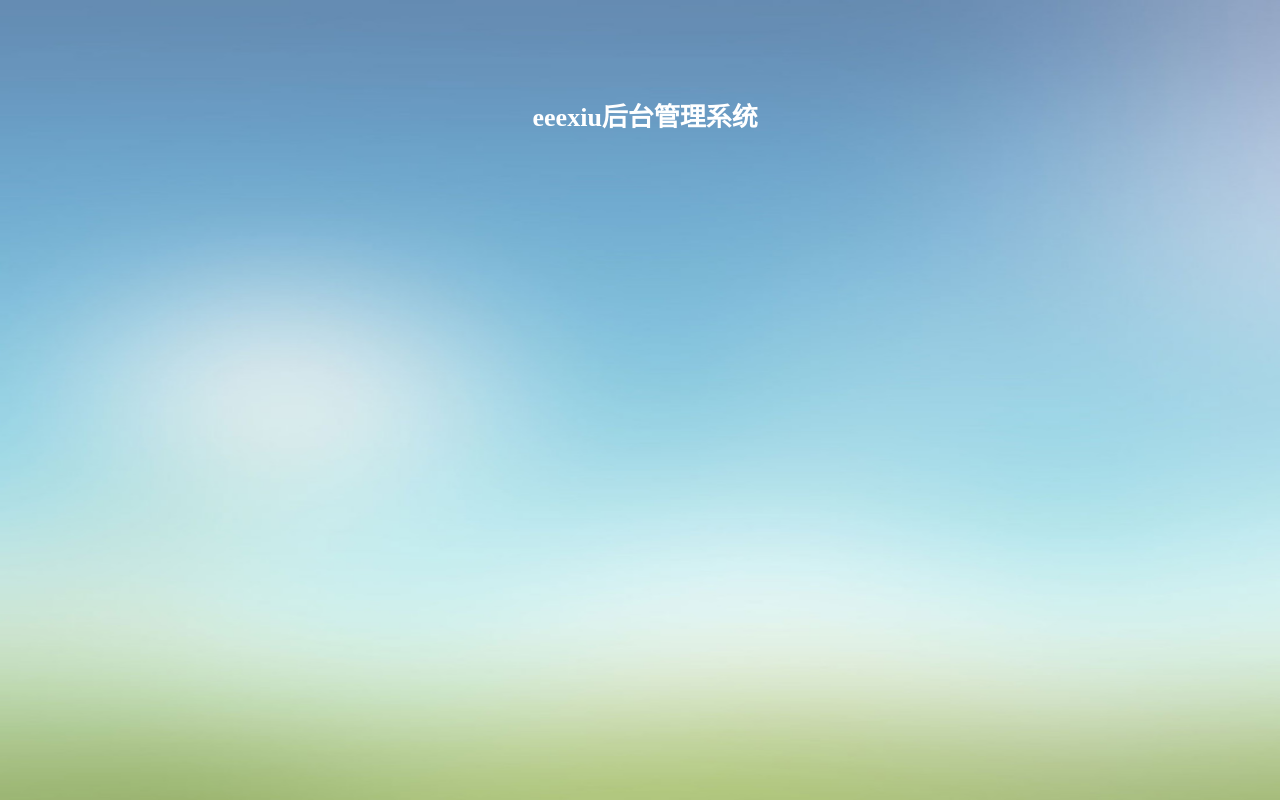
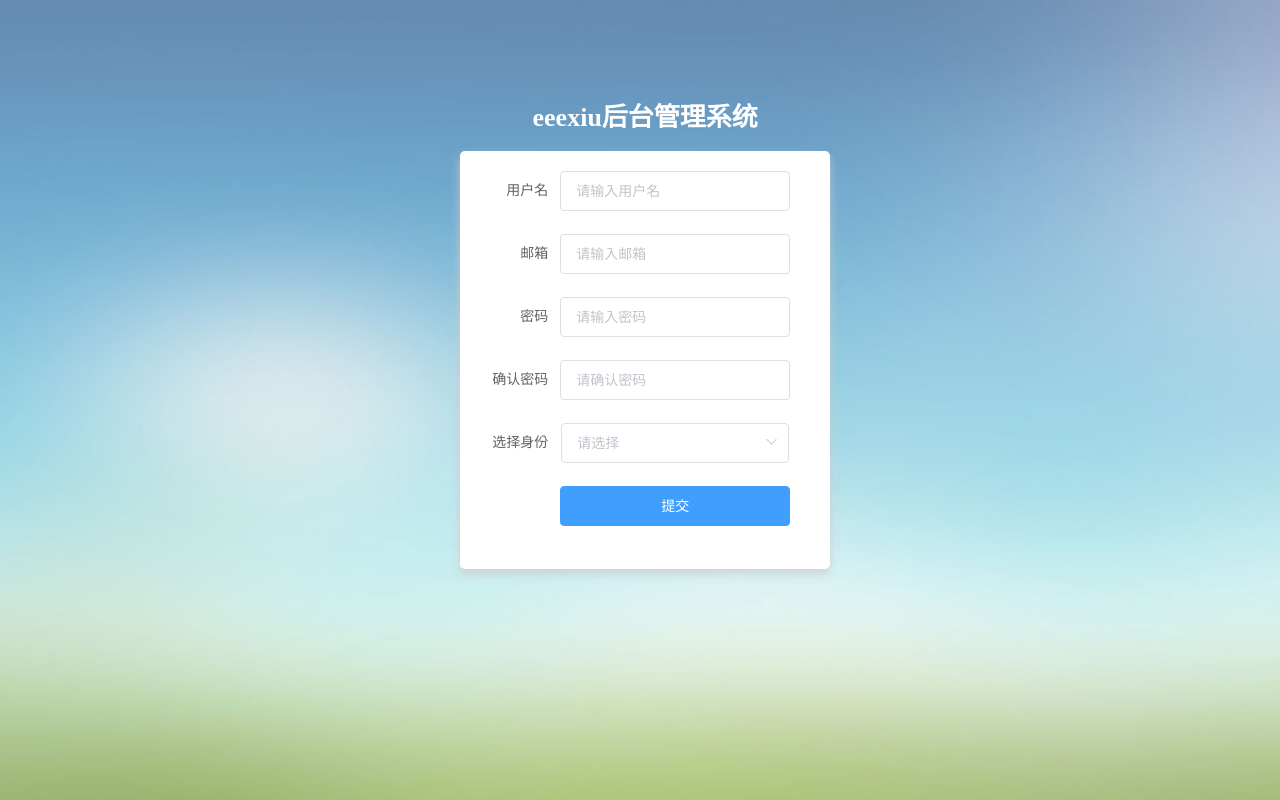
Before and after one commit to xiuFranklin/nodetest, a Vue app in the folder client/: page /register in a window 1280 px wide. Built offline with nearby package versions, Linux system fonts and the light colour scheme.

Commit message:
1.增加注册页面表单的制作；第20课

```diff
--- a/client/src/views/Register.vue
+++ b/client/src/views/Register.vue
@@ -3,6 +3,40 @@
         <section class="form_container">
             <div class="manage_tip">
                 <span class="title">eeexiu后台管理系统</span>
+
+                <el-form :model="registerUser" status-icon :rules="rules" ref="registerForm" label-width="80px" class="registerForm">
+                    <el-form-item label="用户名" prop="name">
+                    <el-input v-model="registerUser.name" placeholder="请输入用户名"></el-input>
+                    </el-form-item>
+
+                    <el-form-item label="邮箱" prop="email">
+                    <el-input v-model="registerUser.email" placeholder="请输入邮箱"></el-input>
+                    </el-form-item>
+
+                    <el-form-item label="密码" prop="password">
+                    <el-input type="password" v-model="registerUser.password" placeholder="请输入密码"></el-input>
+                    </el-form-item>
+
+                    <el-form-item label="确认密码" prop="password2">
+                    <el-input type="password" v-model="registerUser.password" placeholder="请确认密码"></el-input>
+                    </el-form-item>
+
+                    <el-form-item label="选择身份" >
+
+                      <el-select v-model="registerUser.identity" placeholder="请选择">
+                        <el-option label="管理员" value="manager"></el-option>
+                        <el-option label="员工" value="employee"></el-option>
+                    </el-select>
+
+
+                    </el-form-item>
+
+                    <el-form-item>
+                    <el-button type="primary" class="submit_btn" @click="submitForm('registerForm')">提交</el-button>
+                    </el-form-item>
+                </el-form>
+
+
             </div>
         </section>
     </div>
@@ -11,7 +45,18 @@
 <script>
 export default {
     name: 'register',
-    components:{}
+    components:{},
+    data(){
+        return {
+            registerUser: {
+                name:'',
+                email:'',
+                password:'',
+                password2:'',
+                identity:''
+            }
+        }
+    }
 };
 </script>
 
@@ -41,4 +86,16 @@
   color: #fff;
 }
 
+.registerForm {
+  margin-top: 20px;
+  background-color: #fff;
+  padding: 20px 40px 20px 20px;
+  border-radius: 5px;
+  box-shadow: 0px 5px 10px #cccc;
+}
+
+.submit_btn {
+  width: 100%;
+}
+
 </style>
```
